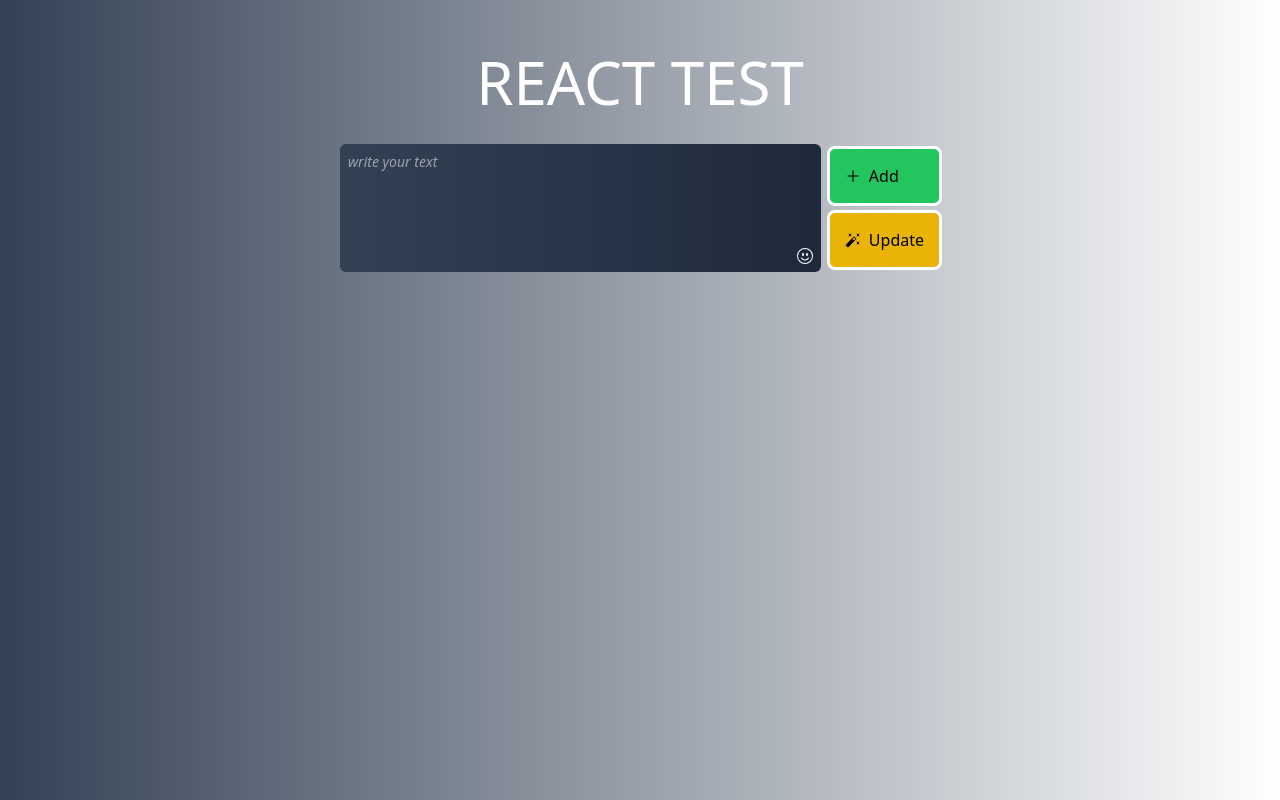
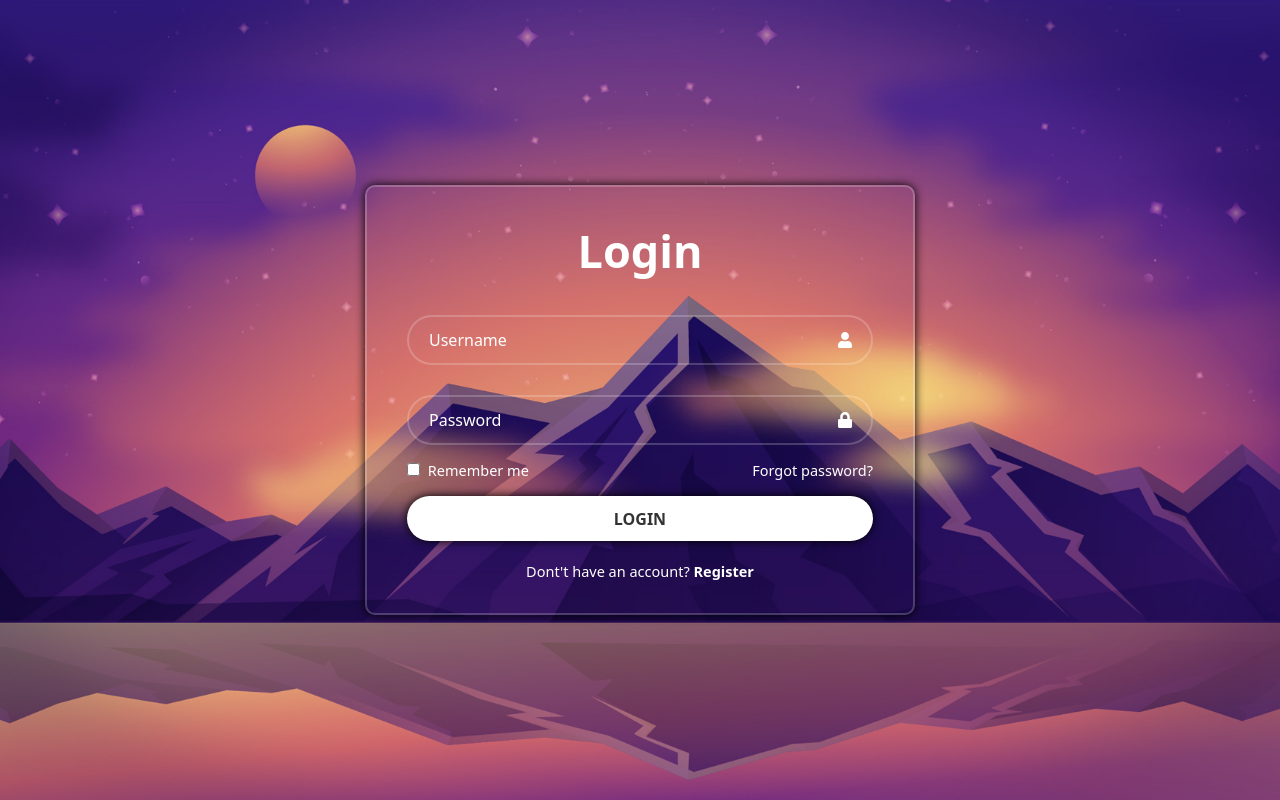
Before and after one commit to ChinhLe111/React-Icon-ChatBox, a React (Create React App) app: page /login in a window 1280 px wide. Built offline with nearby package versions, Linux system fonts and the light colour scheme; the HTML template or start-up script is replaced by a standard one.

Commit message:
up component login

```diff
--- a/package.json
+++ b/package.json
@@ -12,8 +12,10 @@
     "moment": "^2.29.4",
     "react": "^18.2.0",
     "react-dom": "^18.2.0",
-    "react-icons": "^4.7.1",
+    "react-icons": "^4.12.0",
+    "react-router-dom": "^6.22.3",
     "react-scripts": "5.0.1",
+    "react-toastify": "^10.0.4",
     "web-vitals": "^2.1.4"
   },
   "scripts": {
--- a/src/App.js
+++ b/src/App.js
@@ -1,9 +1,16 @@
-import Todos from "./components/Todos";
+import Login from "./components/Login/Login";
+import Todos from "./components/Todo/Todos";
+import { BrowserRouter as Router, Routes, Route } from "react-router-dom"
 
 function App() {
   return (
     <div className="text-white p-10">
-      <Todos/>
+    <Router>
+      <Routes>
+        <Route path="/login" element={<Login/>}/>
+        <Route path="/home" element={<Todos/>}/>
+      </Routes>
+    </Router>
     </div>
   );
 }
--- /dev/null
+++ b/src/components/Login/Login.jsx
@@ -0,0 +1,49 @@
+import React, { useRef } from 'react';
+import { FaUser, FaLock } from "react-icons/fa";
+import { useNavigate } from 'react-router-dom';
+
+const Login = () => {
+
+    const username = useRef();
+    const password = useRef();
+    const navigate = useNavigate();
+
+    // const getEmail = localStorage.getItem("username")
+    // const getPassword = localStorage.getItem("password")
+
+    const submit = () => {
+        if (username.current.value == "chinhle" && password.current.value == "123") {
+            localStorage.setItem("username", "chinhle")
+            localStorage.setItem("password", "123")
+            navigate("/home");
+        }
+    }
+
+    return (
+        <div className="flex justify-center items-center h-[50vh] mt-[20vh]">
+            <div className="w-[550px] text-[white] shadow-[0_0_10px_rgba(0,0,0,1)] px-10 py-[30px] rounded-[10px] border-2 border-solid border-[rgba(255,255,255,0.2)] bg-transparent">
+                <form >
+                    <h1 className="text-[45px] text-center font-bold">Login</h1>
+                    <div className="relative w-full h-[50px] mx-0 my-[30px]">
+                        <input className="w-full h-full pl-5 pr-[45px] py-5 rounded-[40px] border-2 border-solid border-[rgba(255,255,255,0.2)] bg-transparent outline-none placeholder:text-[white]" type="text" ref={username} placeholder='Username' required />
+                        <FaUser className="absolute -translate-y-2/4 text-base right-5 top-2/4" />
+                    </div>
+                    <div className="relative w-full h-[50px] mx-0 my-[30px]">
+                        <input className="w-full h-full pl-5 pr-[45px] py-5 rounded-[40px] border-2 border-solid border-[rgba(255,255,255,0.2)] bg-transparent outline-none placeholder:text-[white]" type="password" ref={password} placeholder='Password' required />
+                        <FaLock className="absolute -translate-y-2/4 text-base right-5 top-2/4" />
+                    </div>
+                    <div className="flex justify-between text-[14.5px] mt-[-15px] mb-[15px] mx-0">
+                        <label><input className="accent-[white] mr-1" type="checkbox" /> Remember me</label>
+                        <a className="hover:underline" href=''>Forgot password?</a>
+                    </div>
+                    <button className="w-full h-[45px] cursor-pointer shadow-[0_0_10px_rgba(0,0,0,1)] text-base font-bold text-[#333] rounded-[50px] border-[none] bg-white outline-none hover:text-[white] hover:bg-pink-300" type="button" onClick={submit}>LOGIN</button>
+                    <div className="text-[14.5px] text-center mt-5">
+                        <p>Dont't have an account? <a className="text-[white] no-underline font-semibold hover:underline" href=''> Register</a></p>
+                    </div>
+                </form>
+            </div>
+        </div>
+    )
+}
+
+export default Login;
--- /dev/null
+++ b/src/components/SignUp/SignUp.jsx
@@ -0,0 +1,9 @@
+import React from 'react'
+
+const SignUp = () => {
+  return (
+    <div>SignUp</div>
+  )
+}
+
+export default SignUp
--- a/src/components/Todo.jsx
+++ b/src/components/Todo/Todo.jsx
@@ -6,7 +6,7 @@ import {
   AiOutlineCheckCircle,
 } from "react-icons/ai";
 import { FaTimes } from "react-icons/fa";
-import Layer from "./Layer";
+import Layer from "../Layer";
 
 const Todo = ({ todoList, setTodoList, setEditTodo }) => {
   const [showText, setShowText] = useState(false);
--- a/src/components/Todos.jsx
+++ b/src/components/Todo/Todos.jsx
@@ -76,7 +76,7 @@ const Todos = () => {
             <textarea
               value={text}
               onChange={(e) => setText(e.target.value)}
-              placeholder="write your text"
+              placeholder="Write your text"
               className="w-full h-28 bg-transparent outline-none resize-none text-sm placeholder:italic"
               cols="30"
               rows="2"
@@ -126,6 +126,3 @@ const Todos = () => {
 };
 
 export default Todos;
-
-
-//Test commit
--- a/src/index.css
+++ b/src/index.css
@@ -2,14 +2,20 @@
 @tailwind components;
 @tailwind utilities;
 
-*{
+* {
   margin: 0;
   padding: 0;
   box-sizing: border-box;
 }
 
-body{
-  @apply bg-gradient-to-r from-slate-700 to-white;
+body {
+  /* @apply bg-gradient-to-r from-slate-700 to-white; */
+  min-height: 100vh;
+  user-select: none;
+  background: url('./components/Assets/background.jpg')
+  no-repeat;
+  background-size: cover;
+  background-position: center;
 }
 
 #todos {
```
Also changed, not shown: src/components/Assets/background.jpg (added), 1 other file (tests, documents, lock files or other folders).
